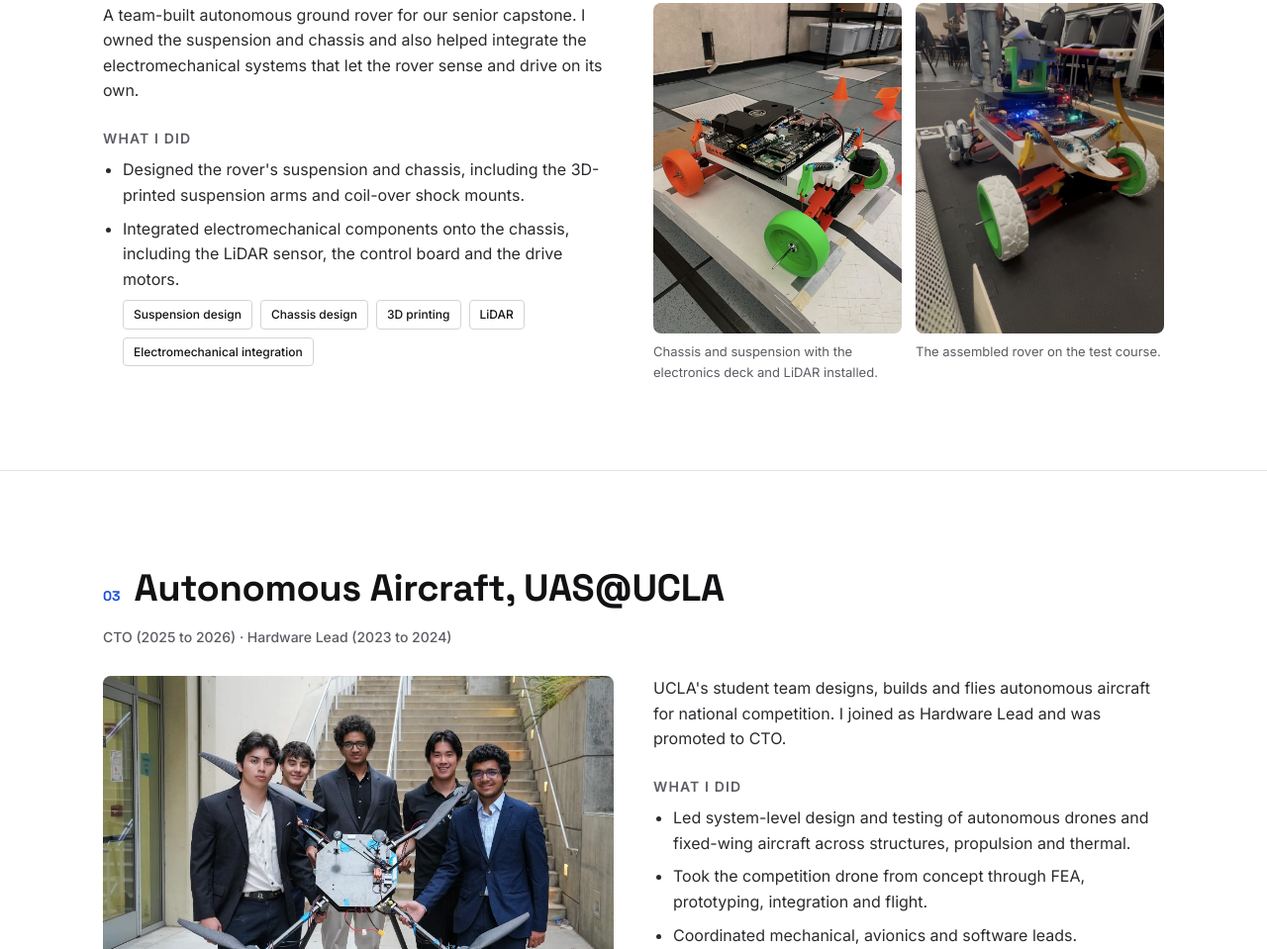
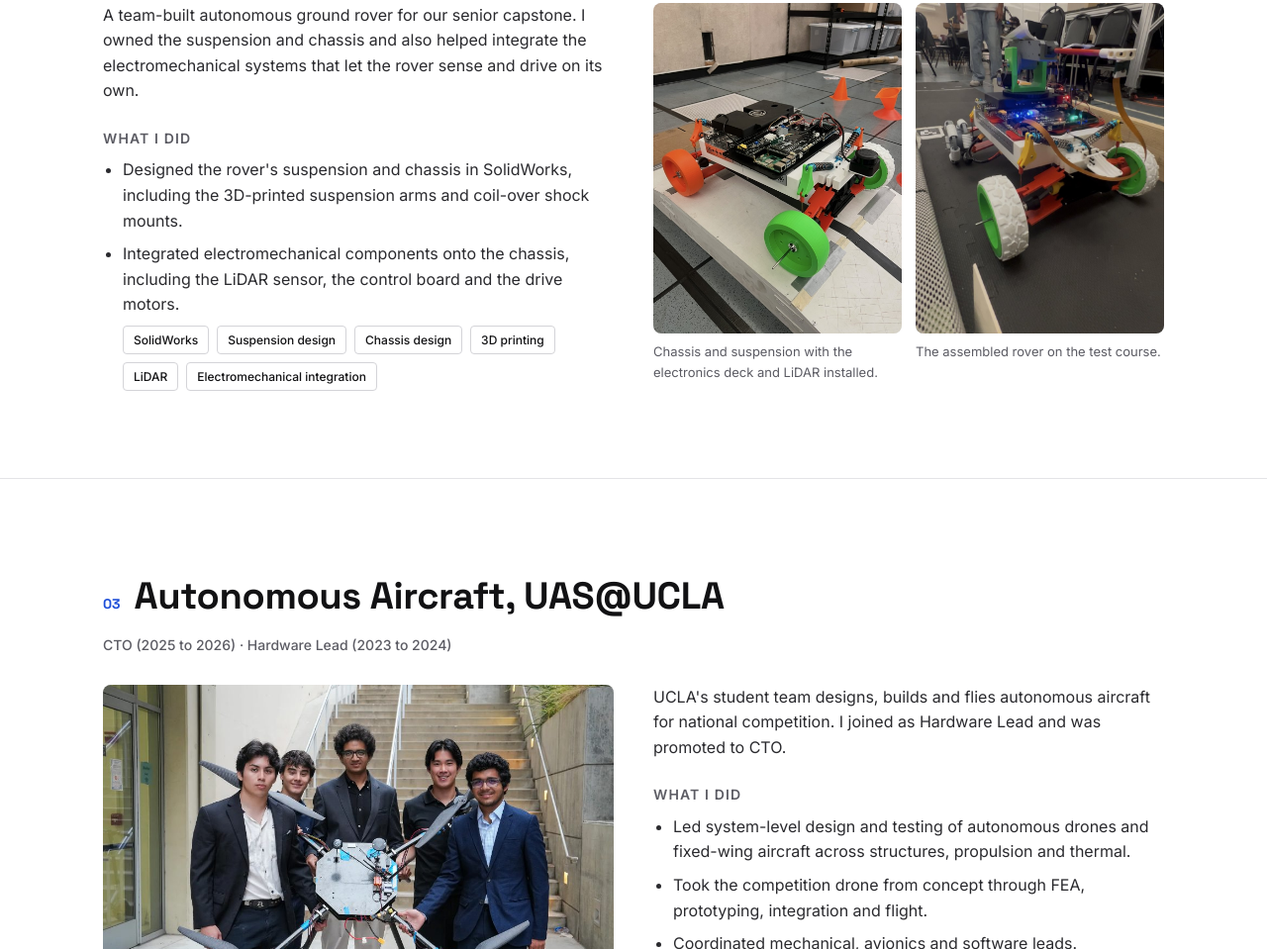
Before and after one commit to EdgarR21/EdgarR21.github.io, a plain HTML site: page index.html in a window 1280 px wide. Shown: the part 1654-2613 px from the top of the page at 99% size. Drawn offline with Linux system fonts and the light colour scheme.

Commit message:
Rover project: note SolidWorks for suspension and chassis CAD
Co-Authored-By: Claude Opus 5.5 <noreply@anthropic.com>
Claude-Session: https://claude.ai/code/session_012Bz94CNXjustbhDq1VEQvC

```diff
--- a/index.html
+++ b/index.html
@@ -176,10 +176,10 @@ footer small{display:block;margin-top:48px;color:#71717a}
         <p>A team-built autonomous ground rover for our senior capstone. I owned the suspension and chassis and also helped integrate the electromechanical systems that let the rover sense and drive on its own.</p>
         <h3>What I did</h3>
         <ul>
-          <li>Designed the rover's suspension and chassis, including the 3D-printed suspension arms and coil-over shock mounts.</li>
+          <li>Designed the rover's suspension and chassis in SolidWorks, including the 3D-printed suspension arms and coil-over shock mounts.</li>
           <li>Integrated electromechanical components onto the chassis, including the LiDAR sensor, the control board and the drive motors.</li>
         </ul>
-        <ul class="tags"><li>Suspension design</li><li>Chassis design</li><li>3D printing</li><li>LiDAR</li><li>Electromechanical integration</li></ul>
+        <ul class="tags"><li>SolidWorks</li><li>Suspension design</li><li>Chassis design</li><li>3D printing</li><li>LiDAR</li><li>Electromechanical integration</li></ul>
       </div>
     </div>
   </div>
```
